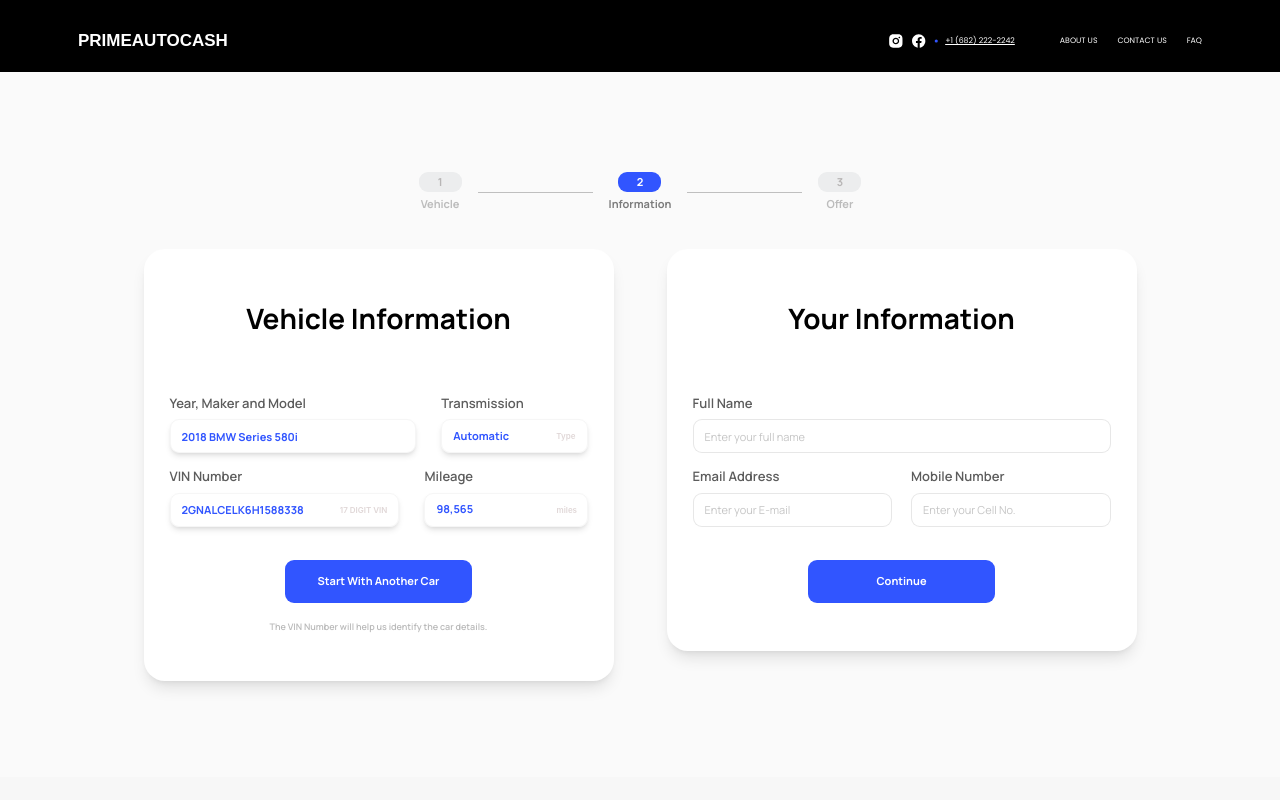
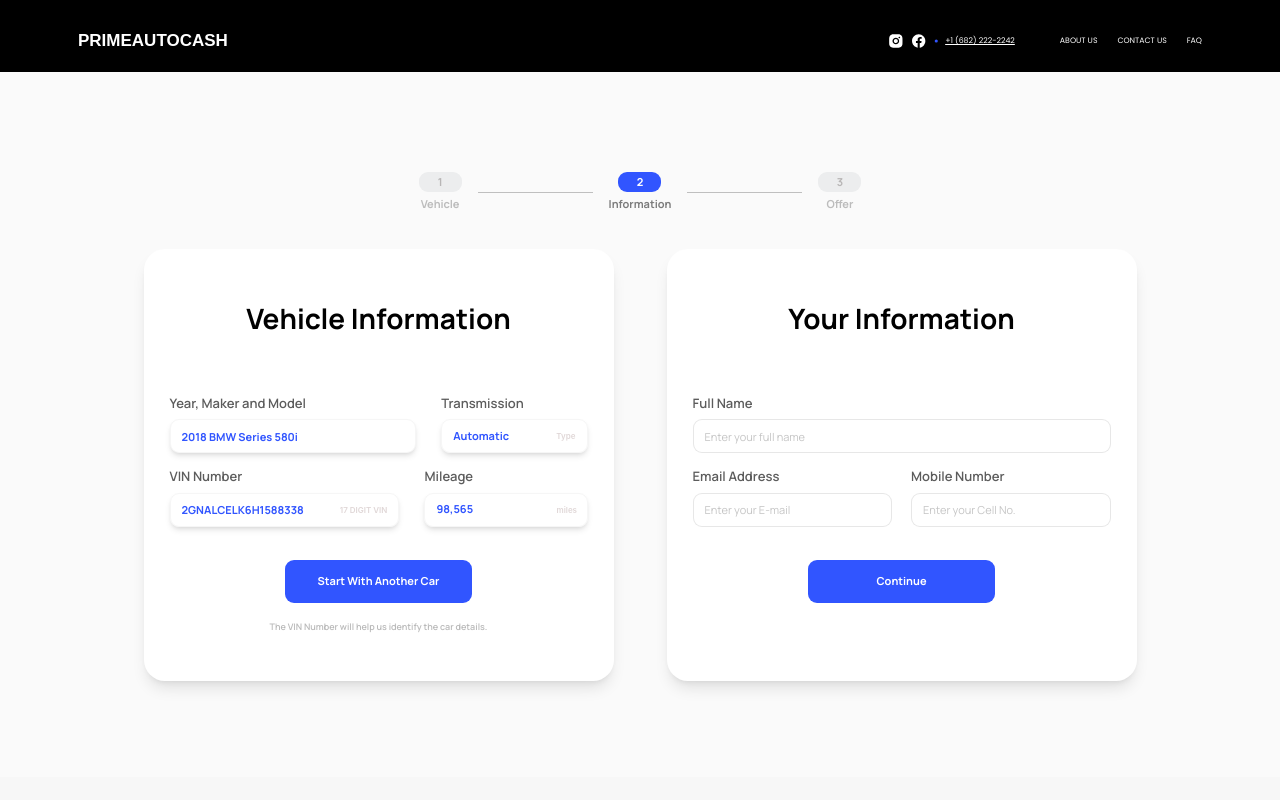
Before and after one commit to mudassir7732/Prime-Auto-Cash, a React (Create React App) app: page /information1 in a window 1280 px wide. Shown: the top 800 px of the page. Built offline with nearby package versions, Linux system fonts and the light colour scheme; a small style sheet from the web is missing; a web font is replaced by a local one.

Commit message:
Updated Styles

```diff
--- a/src/pages/information1/index.tsx
+++ b/src/pages/information1/index.tsx
@@ -14,9 +14,9 @@
 })
 
 const USER_SCHEMA = yup.object().shape({
-    full_name: yup.string().required('Year required'),
-    email: yup.string().required('Transmission required'),
-    mobile_no: yup.number().typeError('Numbers only').required('VIN required'),
+    full_name: yup.string().required('Full name required'),
+    email: yup.string().required('Email required'),
+    mobile_no: yup.number().typeError('Numbers only').required('Mobile no. required'),
 })
 
 const Information1 = () => {
@@ -63,8 +63,7 @@
             <div className={styles.cards_wrapper}>
                 <Formik initialValues={VEHICLE_VALUES} validationSchema={VEHICLE_SCHEMA} onSubmit={handleVehicleInfo}>
                     {({ handleChange, values, touched, errors }) => (
-                        <Form>
-                            <div className={styles.card}>
+                        <Form className={styles.card}>
                             <p className={styles.card_title}>
                                 Vehicle Information
                             </p>
@@ -139,15 +138,13 @@
                                     The VIN Number will help us identify the car details.
                                 </p>
                             </div>
-                            </div>
                         </Form>
                     )}
                 </Formik>
 
                 <Formik initialValues={USER_VALUES} validationSchema={USER_SCHEMA} onSubmit={handleUserInfo}>
                     {({ handleChange, values, touched, errors }) => (
-                        <Form>
-                            <div className={styles.card}>
+                        <Form className={styles.card}>
                             <p className={styles.card_title}>
                                 Your Information
                             </p>
@@ -191,7 +188,6 @@
                                     Continue
                                 </button>
                             </div>
-                            </div>
                         </Form>
                     )}
                 </Formik>
--- a/src/pages/information1/styles.ts
+++ b/src/pages/information1/styles.ts
@@ -8,7 +8,7 @@
     cards_wrapper: "flex flex-row items-stretch w-fit xl:gap-x-[53px] 2xl:gap-x-[75px] xl:min-h-[411px] 2xl:min-h-[578px]",
     card: "bg-white flex-grow xl:py-[48px] 2xl:py-[68px] xl:px-[26px] 2xl:px-[36px] xl:rounded-[21px] 2xl:rounded-[30px] shadow-lg xl:w-[470px] 2xl:w-[660px]",
     card_title:"xl:text-[28px] 2xl:text-[40px] text-center font-[700] font-[Manrope] text-black",
-    inputs_wrapper:"flex flex-row items-center justify-between xl:gap-x-[19px] 2xl:gap-x-[27px]",
+    inputs_wrapper:"flex flex-row items-start justify-between xl:gap-x-[19px] 2xl:gap-x-[27px]",
     input_label:"xl:text-[13px] 2xl:text-[18px] font-[600] font-[Manrope] text-[#171717] text-opacity-70",
     input_wrapper:"xl:h-[34px] 2xl:h-[48px] xl:px-[11px] 2xl:px-[15px] w-full shadow-md border-[1px] border-[#f6f6f6] xl:rounded-[9px] 2xl:rounded-[12px] xl:mt-[6px] 2xl:mt-[8px]",
     placeholder:"xl:text-[8px] 2xl:text-[11px] font-[600] font-sf-pro text-[#cbbdbd] text-opacity-60",
```
Lines whose indentation alone changed are shown as unchanged.
